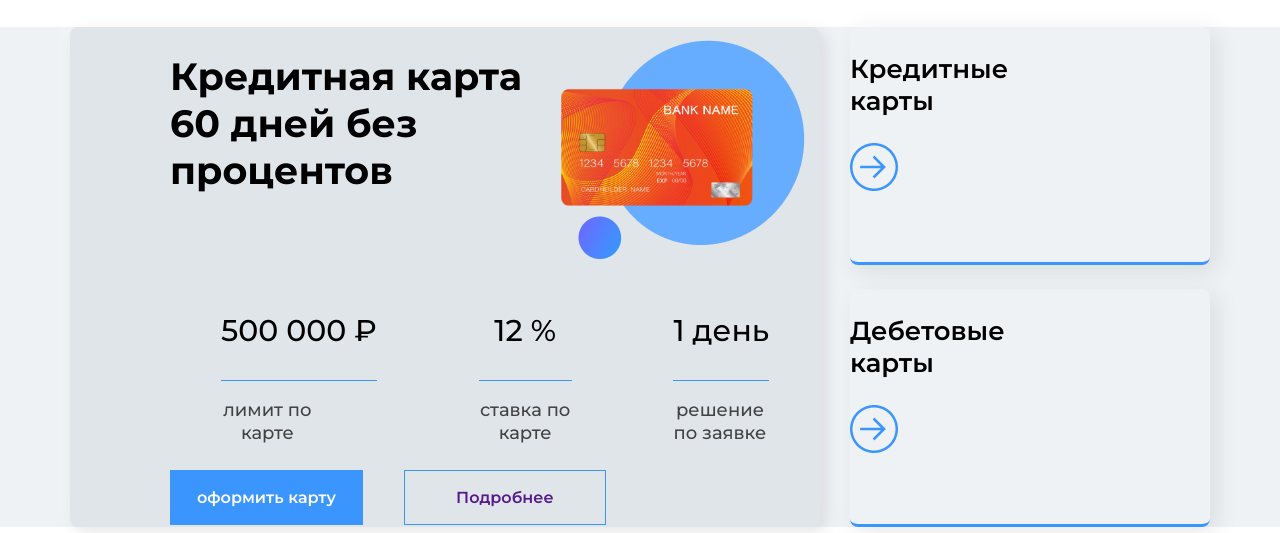
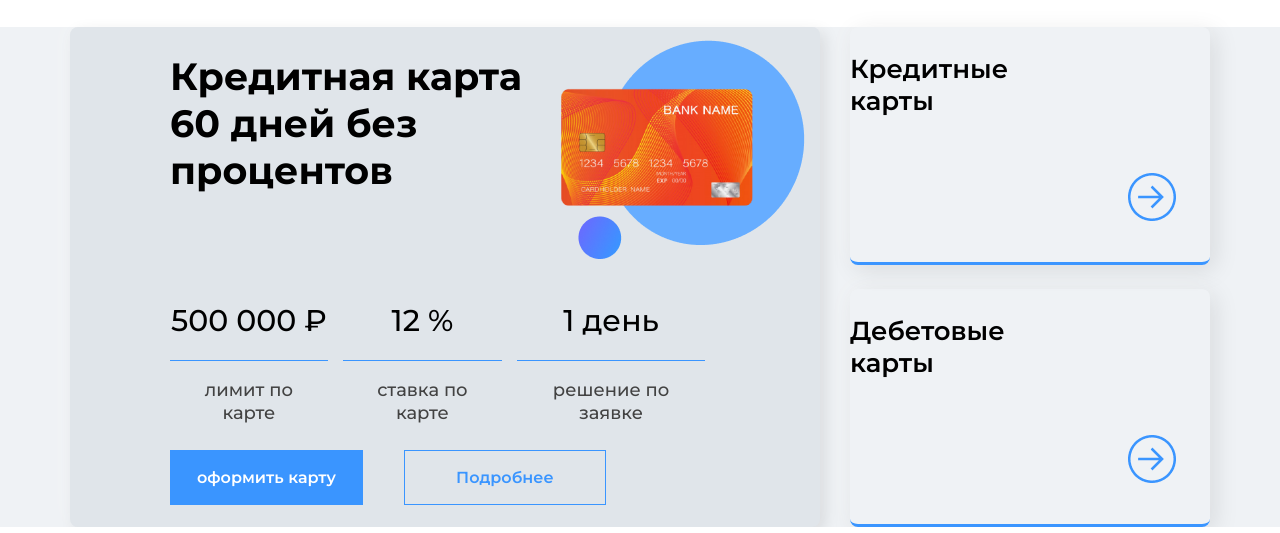
Before and after one commit to derschmerz/html-css, a plain HTML site: page lesson 3 рубльбанк/index.html in a window 1280 px wide. Shown: the part 1405-1938 px from the top of the page. Drawn offline with Linux system fonts and the light colour scheme.

Commit message:
Домашняя работа рубль банк баннер 2

```diff
--- a/lesson 3 рубльбанк/style.css
+++ b/lesson 3 рубльбанк/style.css
@@ -49,15 +49,13 @@ ul {
   justify-content: space-between;
   height: 73px;
   align-items: center;
-
 }
-.main-menu-list a{
+.main-menu-list a {
   text-decoration: none;
   font-size: 16px;
-    color:#424242;
+  color: #424242;
   align-items: center;
   font-weight: 500;
-
 }
 /* стили баннер */
 .banner-info {
@@ -67,32 +65,30 @@ ul {
 }
 .banner-info-offer btn {
   display: flex;
-  justify-content:space-between;
+  justify-content: space-between;
   text-align: center;
   font-size: 16px;
-
 }
 .btn {
-  border: 1px solid #3A95FF;
+  border: 1px solid #3a95ff;
   text-decoration: none;
   line-height: 70px;
   font-weight: 600;
 }
 .btn-pimary {
-  background-color: #3A95FF;
+  background-color: #3a95ff;
   color: white;
   padding: 17px 26px;
 }
 .btn-secondary {
   padding: 17px 51px;
   margin-left: 37px;
-
 }
 h1 {
   font-size: 52px;
 }
 h1 a {
-  color: #3A95FF;
+  color: #3a95ff;
 }
 
 /* Персональные предложения*/
@@ -110,7 +106,7 @@ h1 a {
   margin: 30px 15px;
   width: calc(50% - 30px);
   box-sizing: border-box;
-  background-color: #EFF2F5;
+  background-color: #eff2f5;
 }
 .offers p {
   font-weight: 400;
@@ -123,13 +119,12 @@ h1 a {
   font-weight: 600;
   font-size: 26px;
   line-height: 34px;
-  margin-left: 30px
+  margin-left: 30px;
 }
 .offer-info h2 {
   font-weight: 600;
   font-size: 40px;
   line-height: 49px;
-
 }
 .offer-info p {
   font-weight: 400;
@@ -139,21 +134,22 @@ h1 a {
 /* Стили 2го баннера */
 
 .cards {
-  background-color: #EFF2F5;
+  background-color: #eff2f5;
 }
 .banner2-left {
-  background-color: #E0E5EA;
+  background-color: #e0e5ea;
   width: 750px;
   height: 500px;
   padding-left: 100px;
-  background: #E0E5EA;
-box-shadow: -5px -5px 25px rgba(255, 255, 255, 0.25), 5px 5px 15px rgba(0, 0, 0, 0.1);
+  background: #e0e5ea;
+  box-shadow: -5px -5px 25px rgba(255, 255, 255, 0.25),
+    5px 5px 15px rgba(0, 0, 0, 0.1);
   border-radius: 8px;
+  box-sizing: border-box;
 }
 .credit-card-top {
   display: flex;
   justify-content: space-between;
-
 }
 .banner2 {
   display: flex;
@@ -161,9 +157,9 @@ border-radius: 8px;
 }
 .credit-card-middle {
   display: flex;
-  justify-content: space-around;
+  justify-content: space-between;
   text-align: center;
-
+  padding-right: 100px;
 }
 .sidebar {
   display: flex;
@@ -173,23 +169,25 @@ border-radius: 8px;
   align-items: center;
   font-weight: 600;
   font-size: 26px;
-
 }
 .ci {
   width: 360px;
   height: 235px;
-  border-bottom: 3px solid #3A95FF;
-  box-shadow: -5px -5px 25px rgba(255, 255, 255, 0.25), 5px 5px 25px rgba(0, 0, 0, 0.1);
+  border-bottom: 3px solid #3a95ff;
+  box-shadow: -5px -5px 25px rgba(255, 255, 255, 0.25),
+    5px 5px 25px rgba(0, 0, 0, 0.1);
   border-radius: 8px;
   margin-left: 30px;
+
+  position: relative;
 }
 .card-info h1 {
   font-size: 38px;
 }
 .sum {
-  border-bottom: 1px solid #3A95FF;
+  border-bottom: 1px solid #3a95ff;
   font-size: 30px;
-  line-height: 39px;
+  line-height: 19px;
   font-weight: 500;
 }
 .inf {
@@ -197,8 +195,17 @@ border-radius: 8px;
   line-height: 23px;
   font-weight: 500;
   color: #424242;
-  width: 93px;
+  padding: 0 30px;
 }
+.lmt {
+  padding-right: 15px;
+}
+
 .bluearrow {
-    /* положить ее в угол */
+  position: absolute;
+  bottom: 34px;
+  right: 34px;
 }
+.btn-secondary {
+  color: #3a95ff
+}
```
Lines whose indentation alone changed are shown as unchanged.
